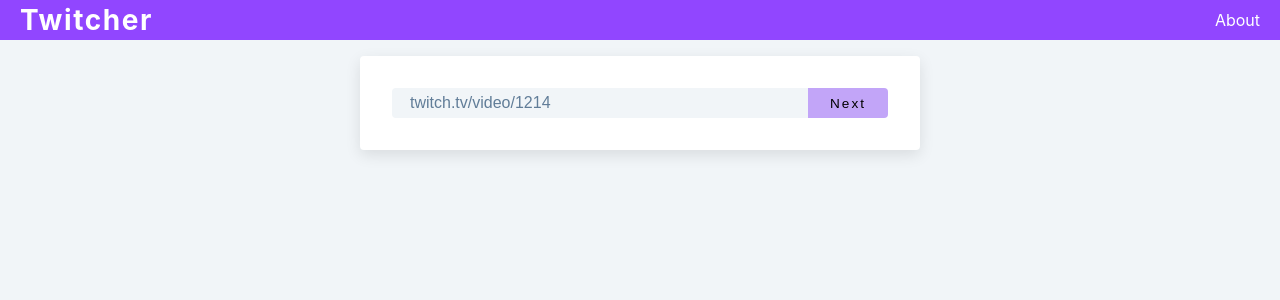
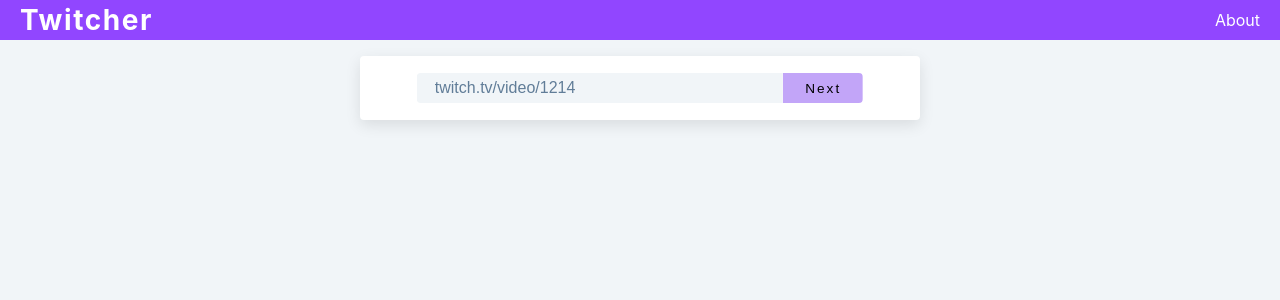
Before and after one commit to vgarmes/twitch-playlists, a React (Create React App) app: page / in a window 1280 px wide. Shown: the top 300 px of the page. Built offline with nearby package versions, Linux system fonts and the light colour scheme.

Commit message:
added transition to form

```diff
--- a/src/App.js
+++ b/src/App.js
@@ -92,8 +92,11 @@
       {isPlaying && <Video {...playingVideo} />}
       <section className="section-center">
         <form className="playlist-form" onSubmit={handleSubmit}>
-          {showForm && (
-            <div className="form-control">
+          <div
+            className={`${
+              showForm ? "form-control show-form" : "form-control"
+            }`}
+          >
             <input
               type="text"
               className="playlist"
@@ -109,9 +112,12 @@
               next
             </button>
           </div>
-          )}
-          {!showForm && (
-            <div className="form-control">
+
+          <div
+            className={`${
+              showForm ? "form-control" : "form-control show-form"
+            }`}
+          >
             <input
               type="text"
               className="playlist"
@@ -123,7 +129,6 @@
               {isEditing ? "edit" : "submit"}
             </button>
           </div>
-          )}
         </form>
         {playlist.length > 0 && (
           <div className="playlist-container">
--- a/src/index.css
+++ b/src/index.css
@@ -205,6 +205,7 @@
   left: 20px;
   right: 20px;
   padding: 0.5rem;
+  z-index: 100;
   display: grid;
   align-items: center;
   text-align: center;
@@ -226,9 +227,26 @@
   margin-bottom: 1.5rem;
   text-align: center;
 }
+.playlist-form {
+  position: relative;
+}
 .form-control {
   display: flex;
   justify-content: center;
+  /* in order to make transition between the 2 form inputs: */
+  position: absolute;
+  left: 50%;
+  top: 50%;
+  transform: translate(-50%, -50%);
+  width: 90%;
+  opacity: 0;
+  visibility: hidden;
+  transition: opacity 1s;
+}
+
+.show-form {
+  opacity: 1;
+  visibility: visible;
 }
 #video-container {
   display: flex;
```
Lines whose indentation alone changed are shown as unchanged.
